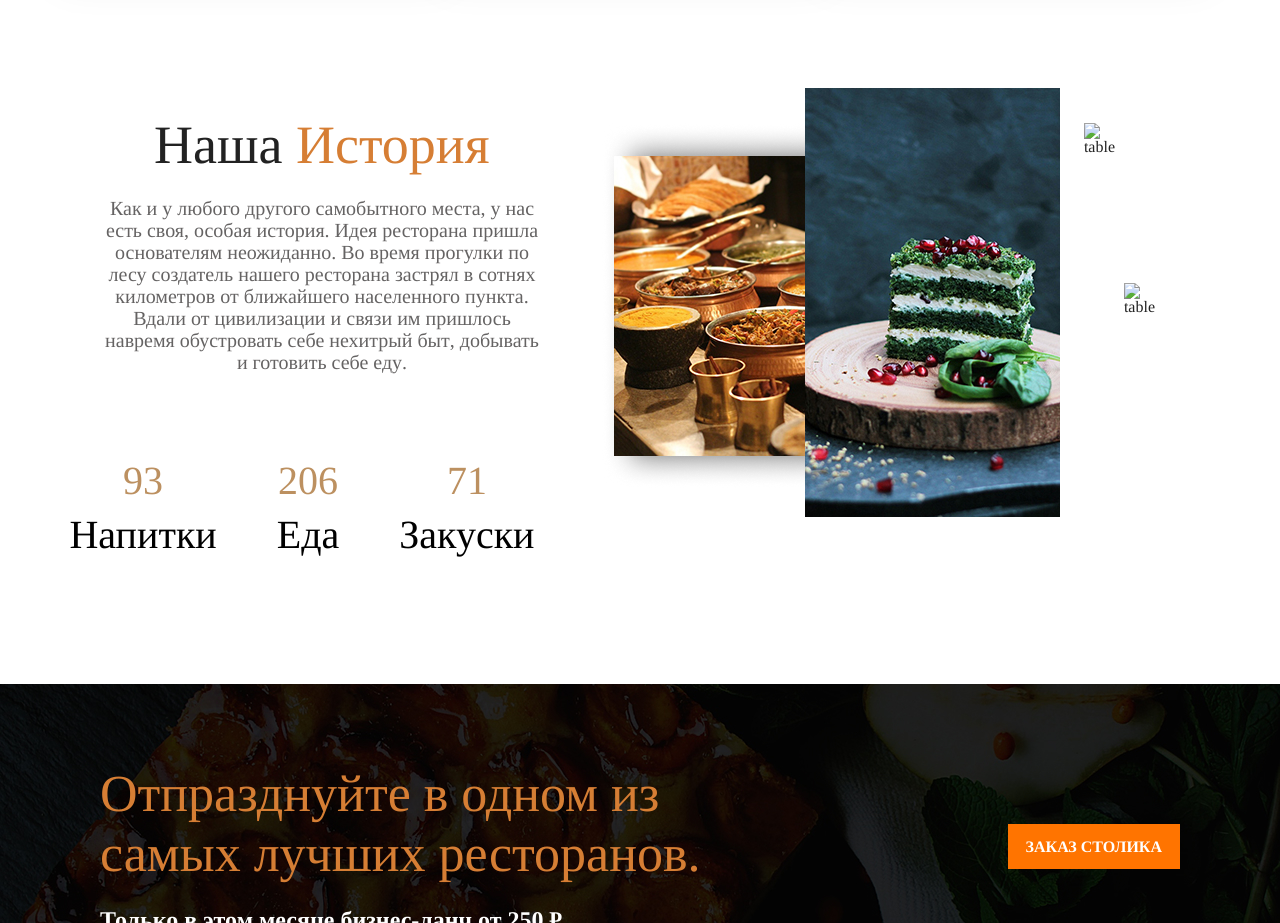
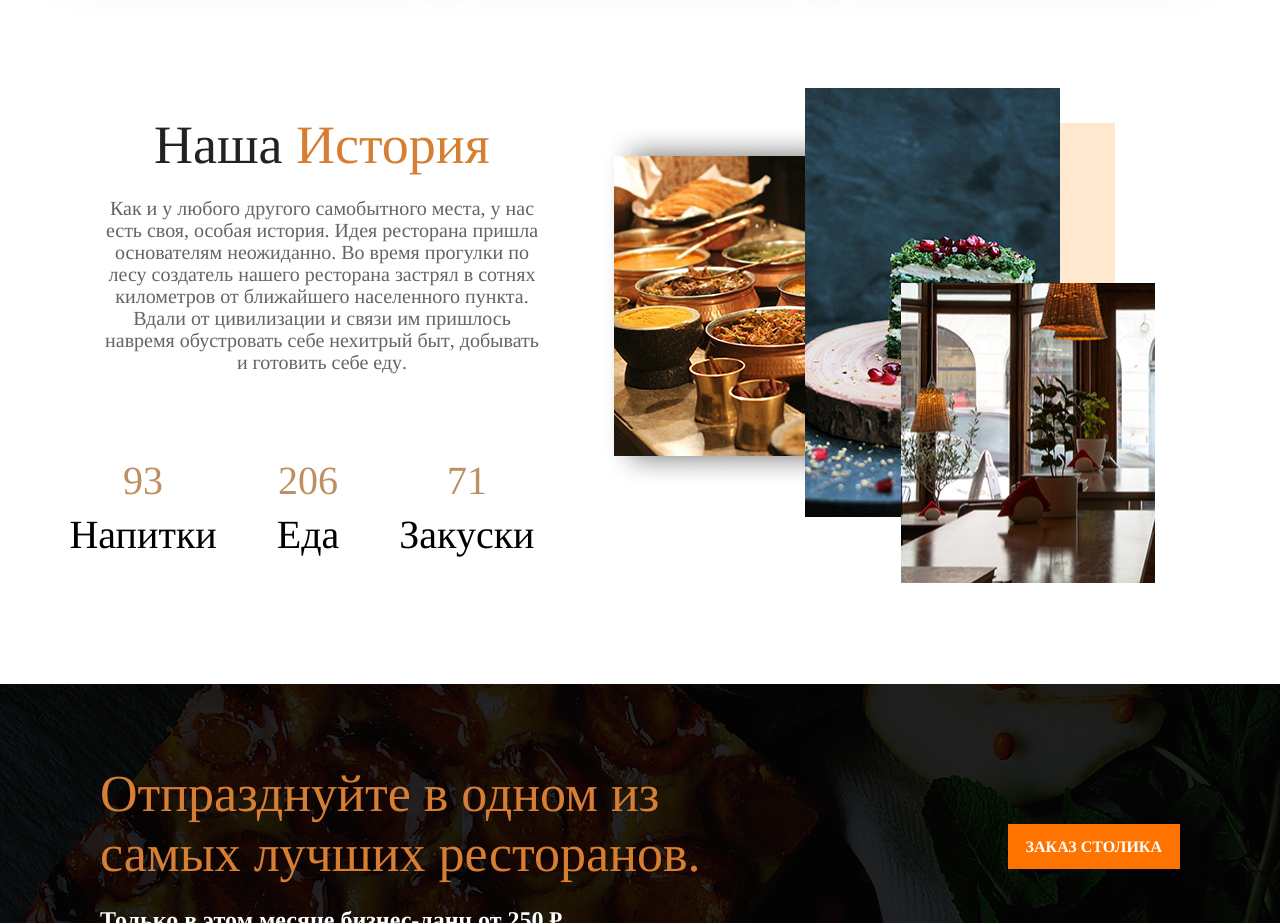
Before and after one commit to Scorpion96522/Restaurant, a plain HTML site: page index.html in a window 1280 px wide. Shown: the part 1080-2003 px from the top of the page. Drawn offline with nearby package versions, Linux system fonts and the light colour scheme; the site is published under a folder, as on GitHub Pages, so addresses that start at the root find nothing.

Commit message:
fixed: History block,img way ./

```diff
--- a/index.html
+++ b/index.html
@@ -137,8 +137,8 @@
                         <div class="history__img">
                             <img class="history-pic-1" src="./img/history-pic-1-png.png" alt="dishes">
                             <img class="history-pic-2" src="./img/history-pic-2.jpg" alt="cake">
-                            <img class="history-pic-3" src="/img/history-pic-3.jpg" alt="table">
-                            <img class="history-pic-4" src="/img/history-pic-4.jpg" alt="table">
+                            <img class="history-pic-3" src="./img/history-pic-3.jpg" alt="table">
+                            <img class="history-pic-4" src="./img/history-pic-4.jpg" alt="table">
                         </div>
                 </div>
             </div>
```
